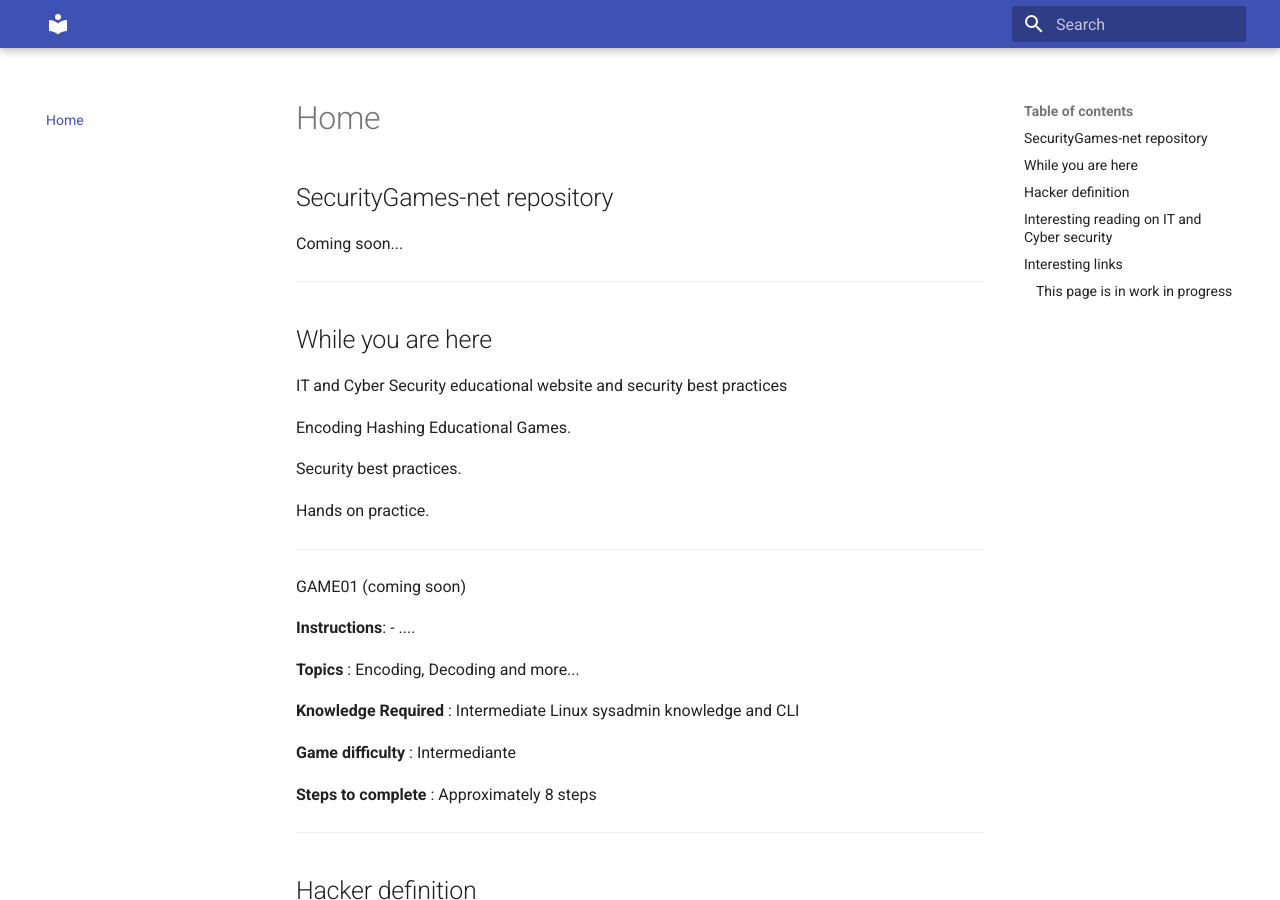
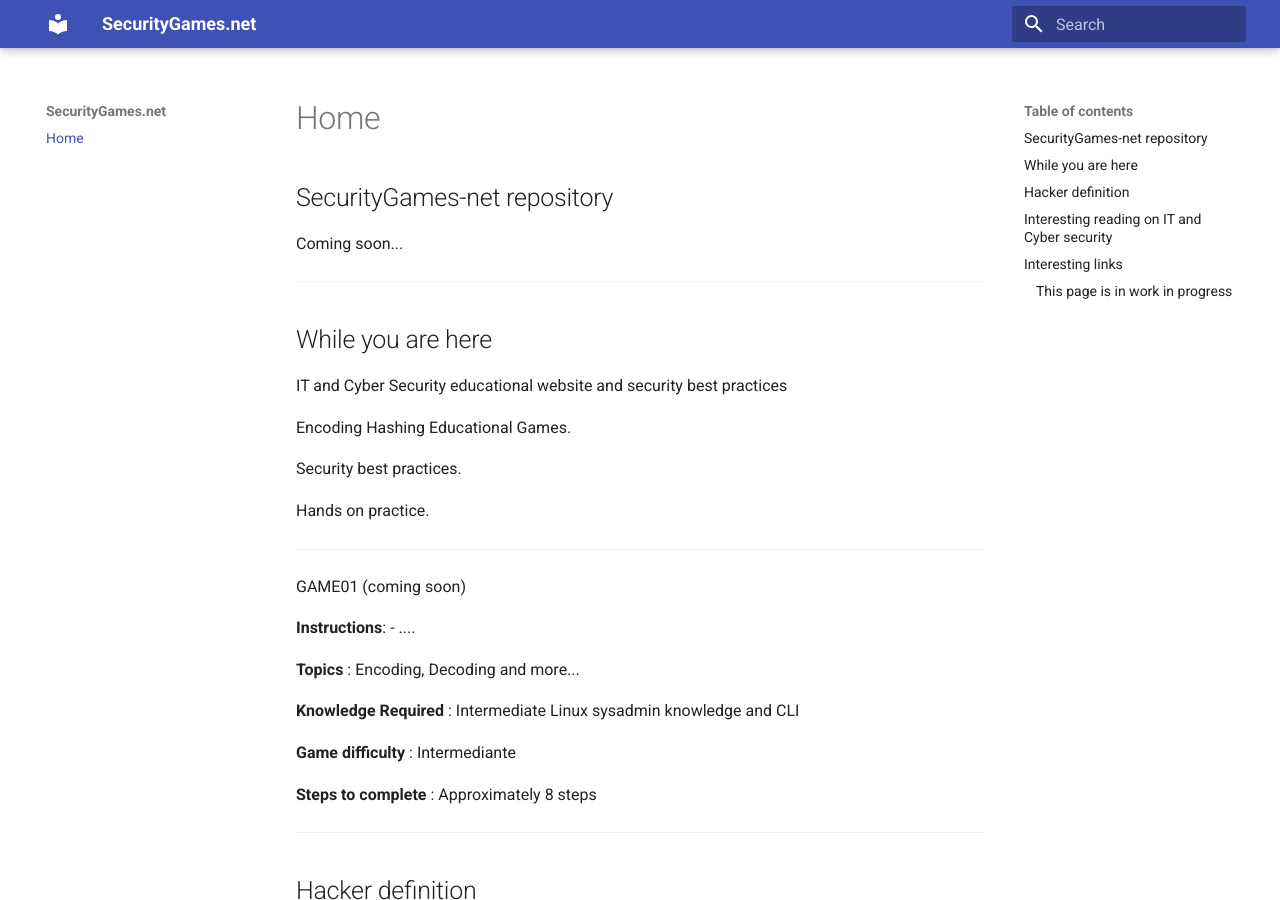
Before and after one commit to AntonioFeijaoUK/www-securitygames-net, an MkDocs documentation site: the page built from docs/index.md, in a window 1280 px wide and 900 px high. Built offline with MkDocs 1.6.1 and Material for MkDocs 9.7.7, drawn with Linux system fonts in a browser that asks for light colours.

Commit message:
Update mkdocs.yml

```diff
--- a/mkdocs.yml
+++ b/mkdocs.yml
@@ -1,2 +1,4 @@
+site_name: SecurityGames.net
+
 theme:
   name: material
```
